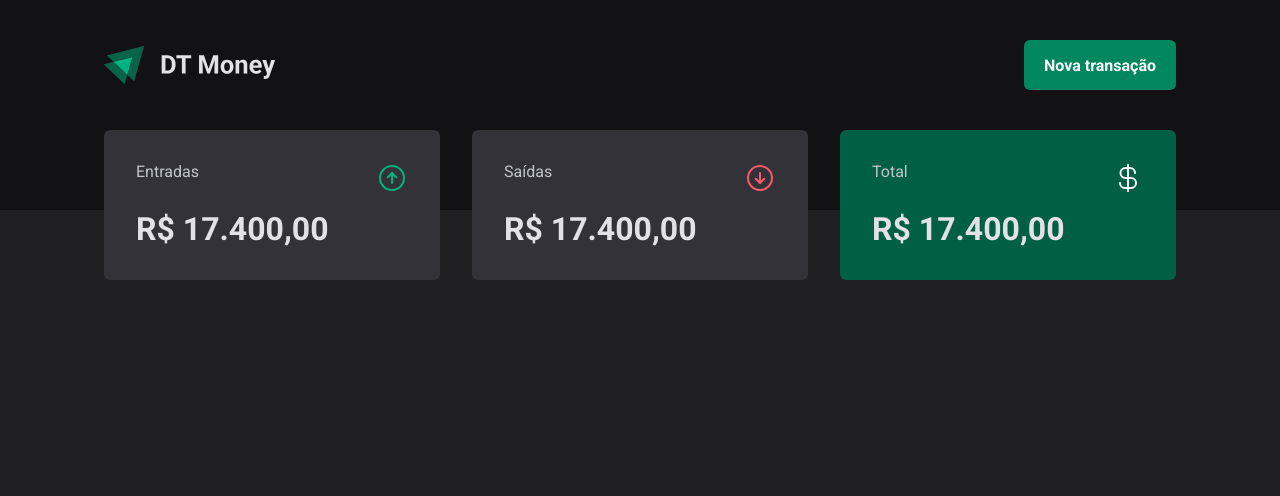
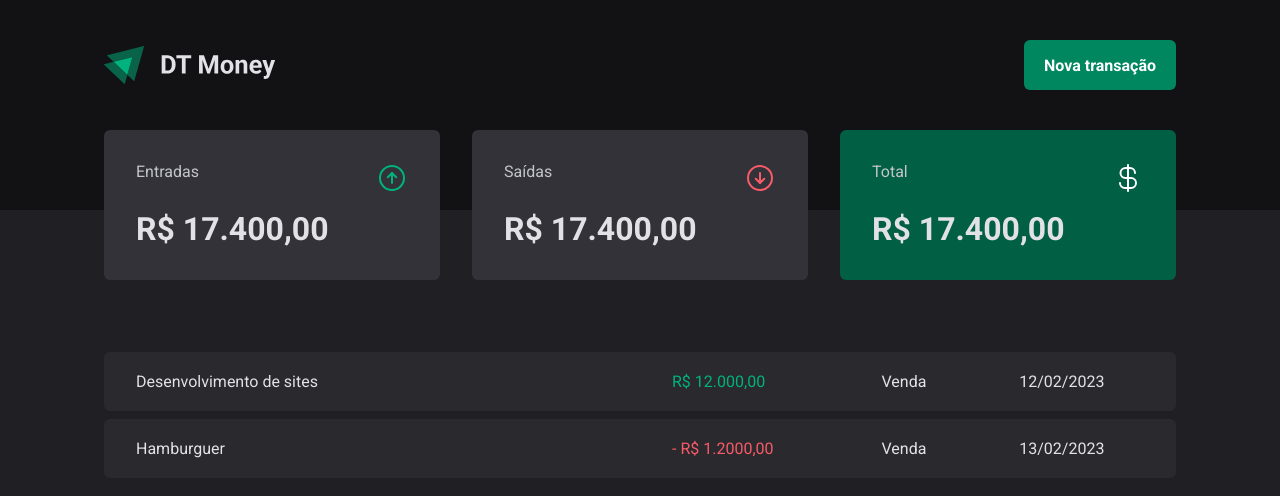
Before and after one commit to glaubermatos/dt-money, a React (Vite) app: page / in a window 1280 px wide. Shown: the top 496 px of the page. Built offline with nearby package versions, Linux system fonts and the light colour scheme.

Commit message:
Commit: Estrutura visual - Tabela de transações

```diff
--- a/src/pages/Transactions/index.tsx
+++ b/src/pages/Transactions/index.tsx
@@ -1,11 +1,35 @@
 import { Header } from "../../components/Header";
 import { Summary } from "../../components/Summary";
+import { PriceHighlight, TransactionsContainer, TransactionsTable } from "./styles";
 
 export function Transactions() {
     return (
         <div>
             <Header />
             <Summary />
+
+            <TransactionsContainer>
+                <TransactionsTable>
+                    <tbody>
+                        <tr>
+                            <td width="50%">Desenvolvimento de sites</td>
+                            <td>
+                                <PriceHighlight variant="income">R$ 12.000,00</PriceHighlight>
+                            </td>
+                            <td>Venda</td>
+                            <td>12/02/2023</td>
+                        </tr>
+                        <tr>
+                            <td width="50%">Hamburguer</td>
+                            <td>
+                                <PriceHighlight variant="outcome">- R$ 1.2000,00</PriceHighlight>
+                            </td>
+                            <td>Venda</td>
+                            <td>13/02/2023</td>
+                        </tr>
+                    </tbody>
+                </TransactionsTable>
+            </TransactionsContainer>
         </div>
     )
 }
--- a/src/pages/Transactions/styles.ts
+++ b/src/pages/Transactions/styles.ts
@@ -1,5 +1,42 @@
 import styled from "styled-components";
 
-export const TransactionsContainer = styled.div`
+export const TransactionsContainer = styled.main`
+    width: 100%;
+    max-width: 1120px;
+    margin: 4rem auto 0;
+    padding: 0 1.5rem;
+
+    overflow: auto;
+`
+
+export const TransactionsTable = styled.table`
+    width: 100%;
+    border-collapse: separate;
+    border-spacing: 0;
+    border-spacing: 0 0.5rem;
+    /* margin-top: 1.5rem; */
+
+    td {
+        padding: 1.25rem 2rem;
+        background: ${props => props.theme["gray-700"]};
+
+        &:first-child {
+            border-top-left-radius: 6px;
+            border-bottom-left-radius: 6px;
+        }
+
+        &:last-child {
+            border-top-right-radius: 6px;
+            border-bottom-right-radius: 6px;
+        }
+    }
+`
+
+interface PriceHighlightProps {
+    variant: 'income' | 'outcome'
+}
+
+export const PriceHighlight = styled.span<PriceHighlightProps>`
+    color: ${props => props.variant === 'income' ? props.theme["green-300"] : props.theme["red-300"]};
 
 `
```
